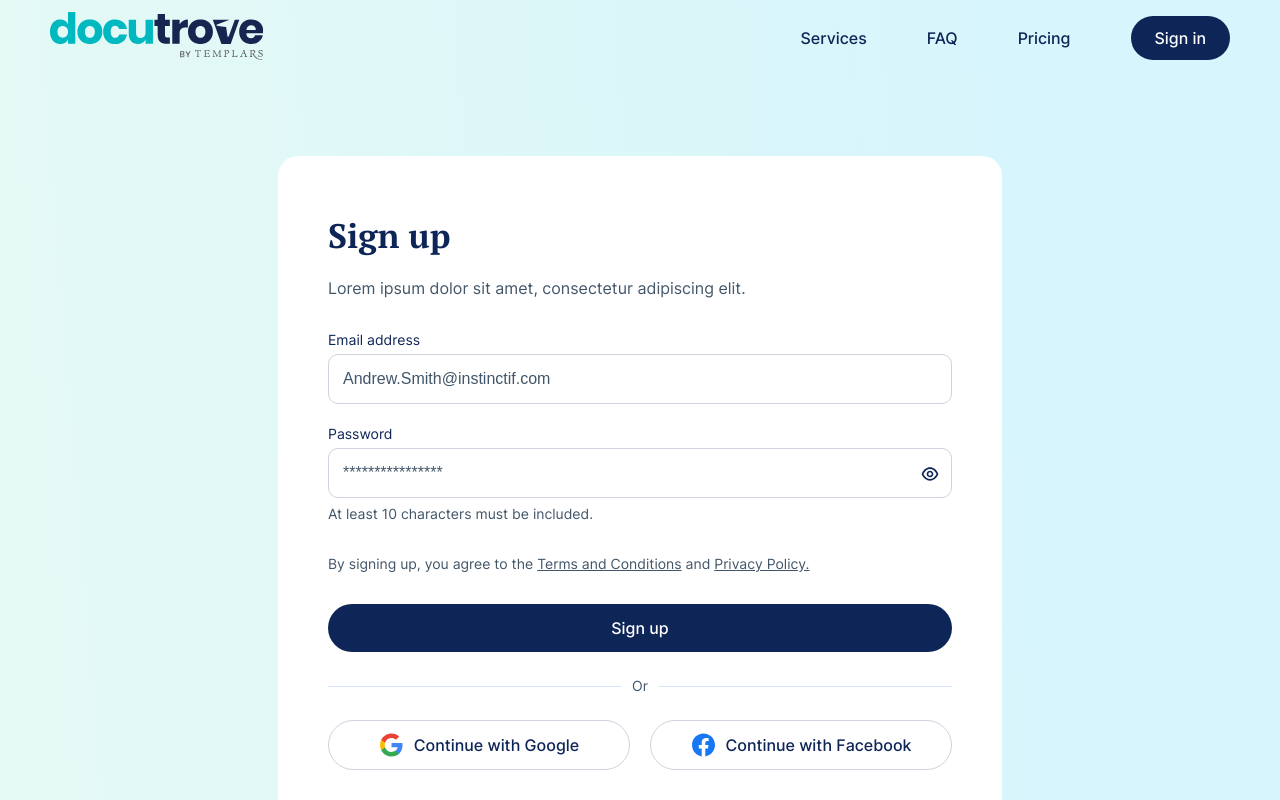
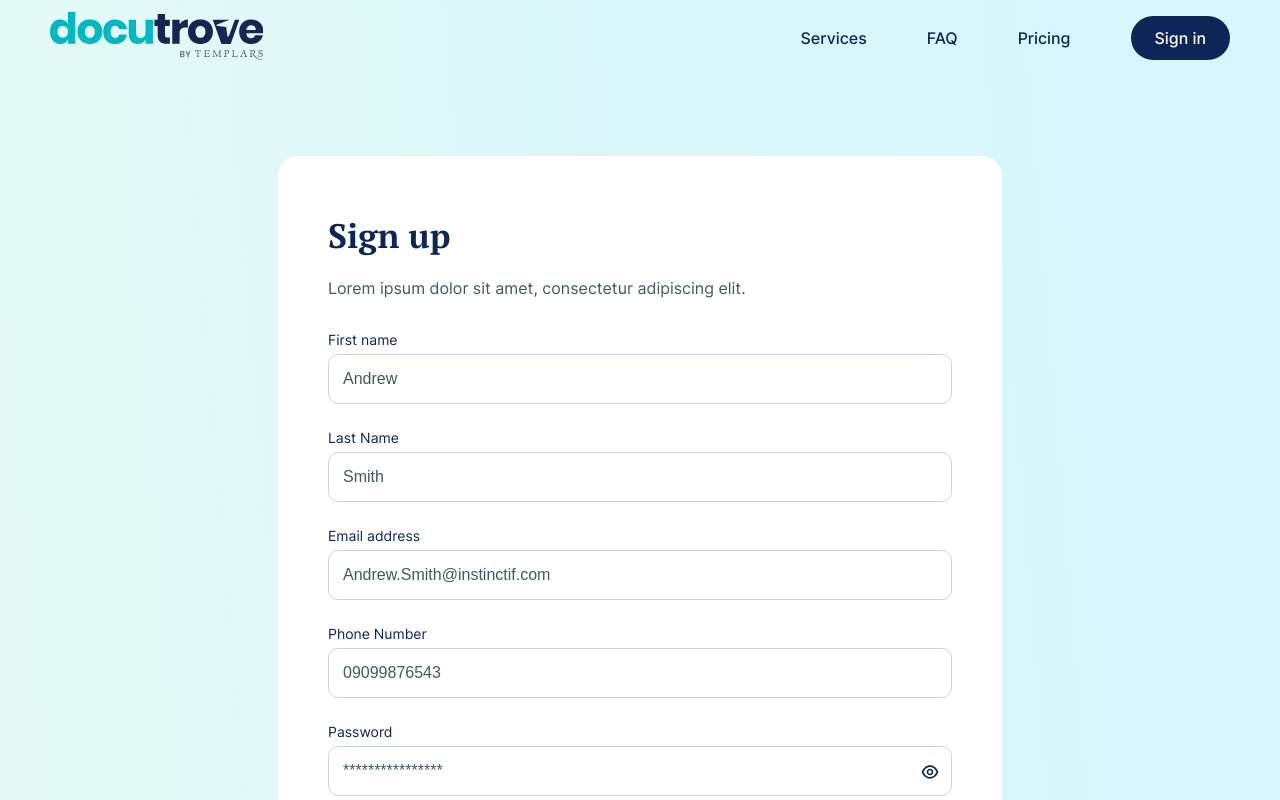
Before and after one commit to Docutrove/frontend, a React (Vite) app: page /signup in a window 1280 px wide. Shown: the top 800 px of the page. Built offline with nearby package versions, Linux system fonts and the light colour scheme.

Commit message:
signup form

```diff
--- a/package.json
+++ b/package.json
@@ -16,7 +16,8 @@
     "react-dom": "^18.2.0",
     "react-router": "^6.20.1",
     "react-router-dom": "^6.20.1",
-    "sass": "^1.69.5"
+    "sass": "^1.69.5",
+    "yup": "^1.3.3"
   },
   "devDependencies": {
     "@types/react": "^18.2.37",
--- /dev/null
+++ b/src/components/hooks/useForm.tsx
@@ -0,0 +1,73 @@
+import { useEffect, useState } from "react";
+
+interface useFormProps {
+  initialValues: Record<string, any>;
+  validationSchema: any;
+  onSubmit: (values: useFormProps["initialValues"]) => void;
+}
+
+function useForm({
+  initialValues = {},
+  validationSchema,
+  onSubmit,
+}: useFormProps) {
+  const [values, setValues] = useState(initialValues);
+  const [errors, setErrors] = useState<Record<string, any>>({});
+  const [touched, setTouched] = useState<string[]>([]);
+
+  useEffect(() => {
+    validate();
+  }, [JSON.stringify(values)]);
+
+  function validate() {
+    if (!validationSchema) return true;
+    try {
+      validationSchema.validateSync(values, { abortEarly: false });
+      return true;
+    } catch (err: any) {
+      let errorDump: any = {};
+      if (!err.inner) return;
+      err.inner.forEach((innerError: any) => {
+        errorDump[innerError.path] = innerError.message;
+      });
+      setErrors(errorDump);
+      return false;
+    }
+  }
+
+  function handleInputChange({ target: { name, value } }: any) {
+    setFieldValue(name, value);
+  }
+
+  function setFieldValue(name: string, value: any) {
+    setValues((values) => ({ ...values, [name]: value }));
+  }
+
+  function getFieldProps(name: string) {
+    return {
+      name,
+      value: values[name],
+      onChange: handleInputChange,
+      onBlur: () =>
+        setTouched((prev) => (prev?.includes(name) ? prev : [...prev, name])),
+      errorMessage: touched.includes(name) ? errors[name] : "",
+      onFocus: () => null,
+    };
+  }
+
+  function handleSubmit(e: any) {
+    e.preventDefault();
+    setTouched(Object.keys(initialValues));
+    const isValid = validate();
+    if (isValid) onSubmit(values);
+  }
+
+  return {
+    getFieldProps,
+    handleSubmit,
+    errors,
+    values,
+  };
+}
+
+export default useForm;
--- a/src/components/modules/public/signUp/index.tsx
+++ b/src/components/modules/public/signUp/index.tsx
@@ -6,6 +6,8 @@ import NavBar from "../navbar";
 import { Icon } from "../../ui/Icon";
 import { Link } from "react-router-dom";
 import "./index.scss";
+import * as Yup from "yup";
+import useForm from "../../../hooks/useForm";
 
 export default function SignUp() {
   const [click, setClick] = useState(false);
@@ -13,6 +15,33 @@ export default function SignUp() {
   const toggle = () => {
     setClick((prev) => !prev);
   };
+
+  const emailRules =
+    /^(([^<>()\[\]\\.,;:\s@"]+(\.[^<>()\[\]\\.,;:\s@"]+)*)|(".+"))@((\[[0-9]{1,3}\.[0-9]{1,3}\.[0-9]{1,3}\.[0-9]{1,3}])|(([a-zA-Z\-0-9]+\.)+[a-zA-Z]{2,}))$/;
+  const passWordRules = /^(?=.*\d)(?=.*[a-z])(?=.*[A-Z]).{8,}$/;
+
+  const { getFieldProps, handleSubmit } = useForm({
+    initialValues: {
+      firstName: "",
+      lastName: "",
+      email: "",
+      phone: "",
+      password: "",
+    },
+    validationSchema: Yup.object({
+      firstName: Yup.string().required("First name is required"),
+      lastName: Yup.string().required("Last name is required"),
+      email: Yup.string()
+        .email("Email Address is required")
+        .matches(emailRules, "Invalid Email"),
+      phone: Yup.string().required("Phone Number is required"),
+      password: Yup.string()
+        .required("Password is required")
+        .matches(passWordRules, "Password should contain 1 "),
+    }),
+    onSubmit: () => {},
+  });
+
   return (
     <div className="login bg-gradient">
       <NavBar />
@@ -23,26 +52,36 @@ export default function SignUp() {
             Lorem ipsum dolor sit amet, consectetur adipiscing elit.
           </p>
 
-          <div className="login__content__form">
+          <form className="login__content__form" onSubmit={handleSubmit}>
             <div className="login__content__form__inputs">
+              <BaseInput
+                label="First name"
+                placeholder="Andrew"
+                {...getFieldProps("firstName")}
+              />
+              <BaseInput
+                label="Last Name"
+                placeholder="Smith"
+                {...getFieldProps("lastName")}
+              />
               <BaseInput
                 label="Email address"
                 placeholder="Andrew.Smith@instinctif.com"
+                {...getFieldProps("email")}
+              />
+              <BaseInput
+                label="Phone Number"
+                placeholder="09099876543"
+                type="number"
+                {...getFieldProps("phone")}
               />
               <div className="password-text">
-                {click ? (
-                  <BaseInput
-                    label="Password"
-                    type="text"
-                    placeholder="****************"
-                  />
-                ) : (
-                  <BaseInput
-                    label="Password"
-                    type="password"
-                    placeholder="****************"
-                  />
-                )}
+                <BaseInput
+                  label="Password"
+                  type={`${click ? "text" : "password"}`}
+                  placeholder="****************"
+                  {...getFieldProps("password")}
+                />
 
                 <button type="button" onClick={toggle} className="eye">
                   {click ? (
@@ -71,7 +110,7 @@ export default function SignUp() {
             <BaseButton variant="primary" className="login__content__button">
               Sign up
             </BaseButton>
-          </div>
+          </form>
 
           <p className="text--2xs login__content__border">Or</p>
           <div className="login__content__socials">
--- a/src/components/modules/ui/input/index.scss
+++ b/src/components/modules/ui/input/index.scss
@@ -28,6 +28,10 @@
       }
     }
 
+    .error-input{
+      border: 1px solid rgb(234, 26, 26);
+    }
+
     .textarea {
       height: 260px;
     }
@@ -40,4 +44,8 @@
       pointer-events: none;
     }
   }
+
+  .error-message{
+    color: rgb(234, 26, 26);
+  }
 }
--- a/src/components/modules/ui/input/index.tsx
+++ b/src/components/modules/ui/input/index.tsx
@@ -8,6 +8,9 @@ interface BaseInputProps {
   type?: string;
   children?: ReactNode;
   textarea?: boolean;
+  value?: string;
+  name?: string;
+  errorMessage?: string;
 }
 
 export default function BaseInput({
@@ -17,6 +20,10 @@ export default function BaseInput({
   type,
   children,
   textarea,
+  name,
+  value,
+  errorMessage,
+  ...props
 }: BaseInputProps) {
   return (
     <label className={`base-input ${className}`}>
@@ -25,10 +32,14 @@ export default function BaseInput({
         {textarea ? (
           <textarea className="textarea input"></textarea>
         ) : (
-          <input className="input" placeholder={placeholder} type={type} />
+          <input
+            className={`input ${errorMessage ? "error-input" : ""}`}
+            {...{ placeholder, type, name, value, ...props }}
+          />
         )}
         <div className="input-icons">{children}</div>
       </div>
+      <p className="error-message text--2xs">{errorMessage}</p>
     </label>
   );
 }
```
Also changed, not shown: 1 other file (tests, documents, lock files or other folders).
